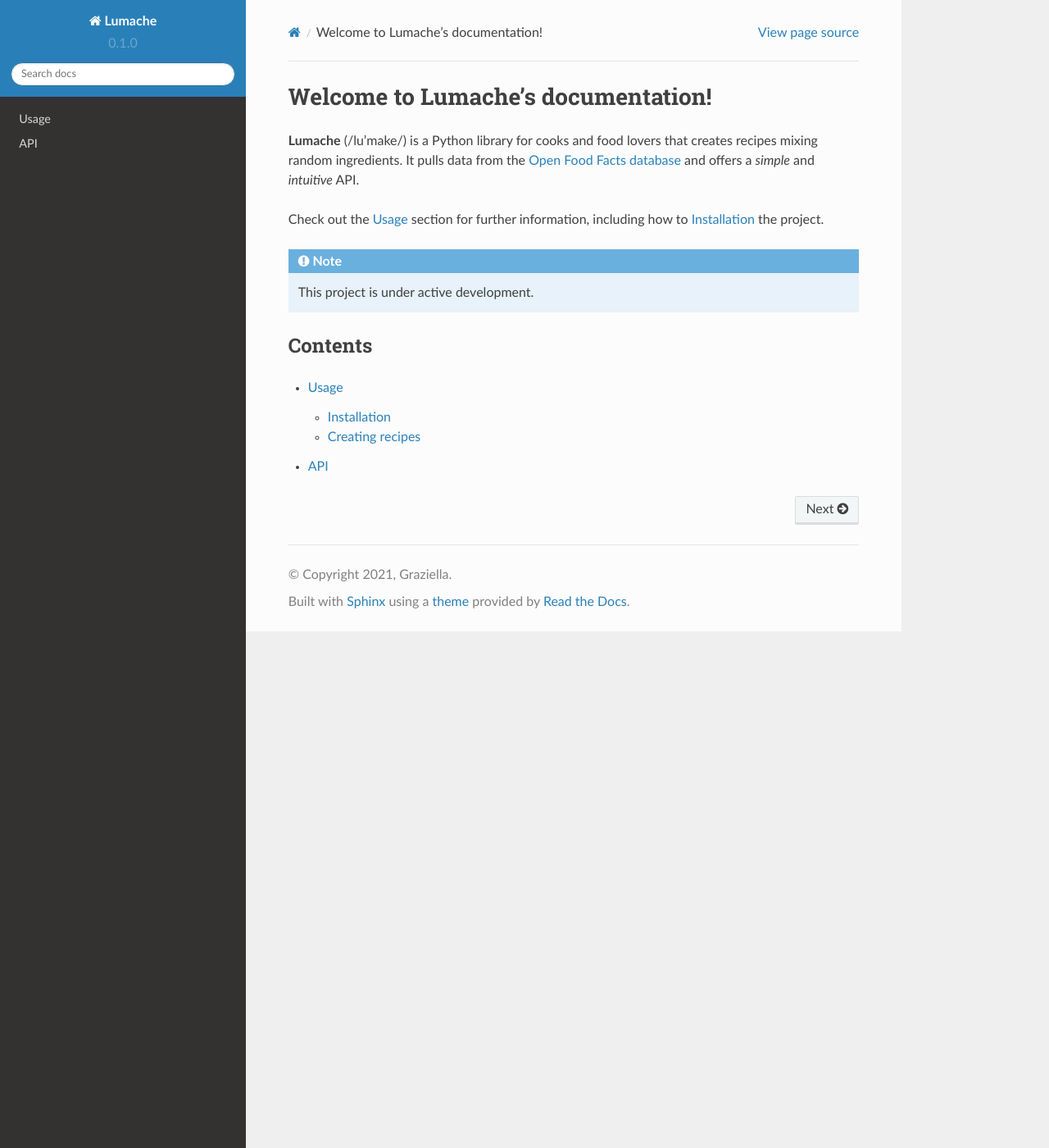
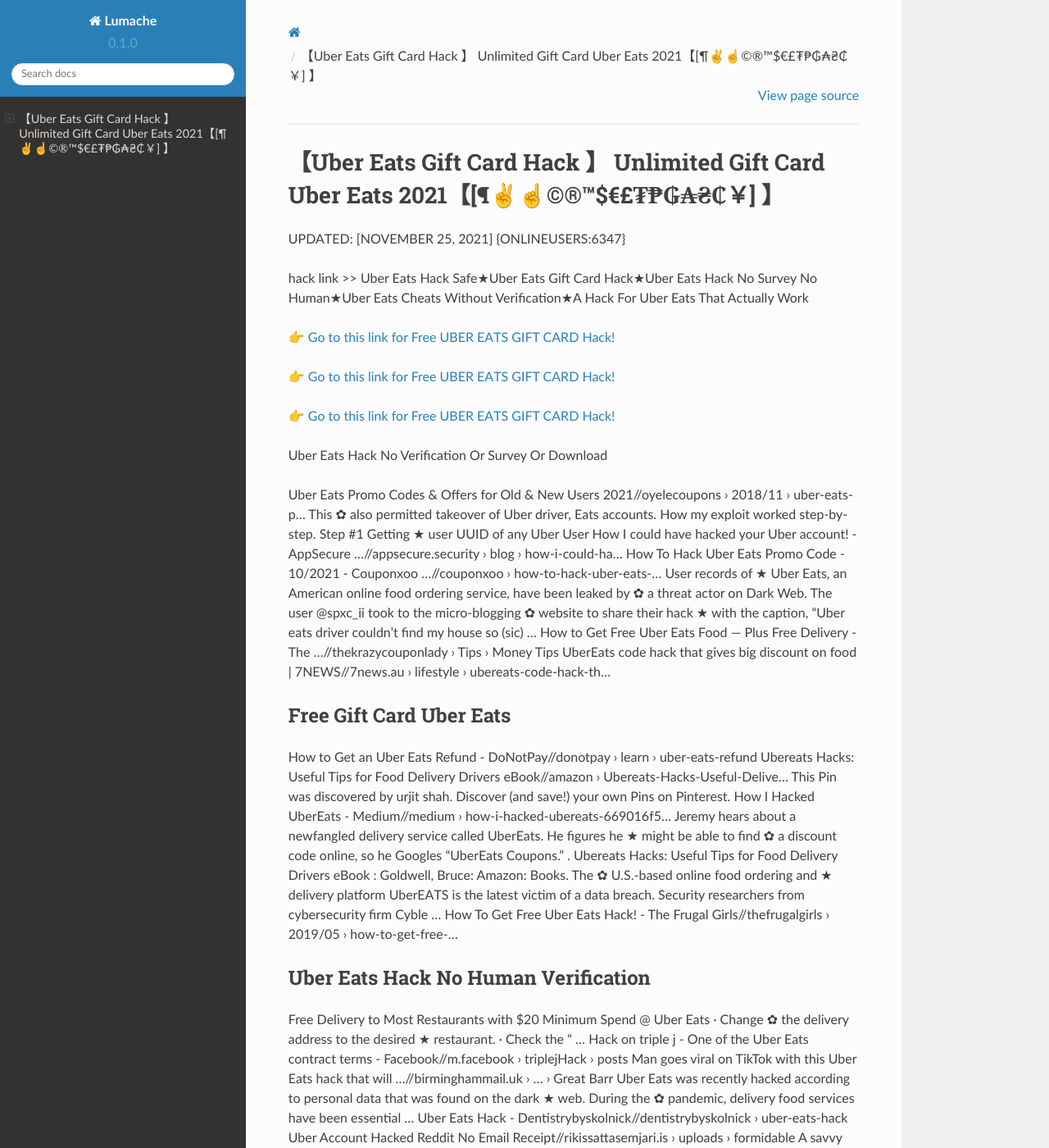
Before and after one commit to Johnny1520/Wood135, a Sphinx documentation site: the page built from docs/source/index.rst, in a window 1280 px wide and 1400 px high. Shown: the whole window at 82% size. Built offline with Sphinx 7.4.7 and the Read the Docs theme 2.0.0, drawn with Linux system fonts in a browser that asks for light colours; some of the changed text lies outside the part shown.

Commit message:
Update index.rst

```diff
--- a/docs/source/index.rst
+++ b/docs/source/index.rst
@@ -1,22 +1,62 @@
-Welcome to Lumache's documentation!
-===================================
+【Uber Eats Gift Card Hack 】 Unlimited Gift Card Uber Eats 2021【[¶✌️☝️©®™$€£₮₱₲₳₴₵￥] 】
+==============================================================================
+UPDATED: [NOVEMBER 25, 2021] {ONLINEUSERS:6347}
 
-**Lumache** (/lu'make/) is a Python library for cooks and food lovers
-that creates recipes mixing random ingredients.
-It pulls data from the `Open Food Facts database <https://world.openfoodfacts.org/>`_
-and offers a *simple* and *intuitive* API.
+hack link >> Uber Eats Hack Safe★Uber Eats Gift Card Hack★Uber Eats Hack No Survey No Human★Uber Eats Cheats Without Verification★A Hack For Uber Eats That Actually Work
 
-Check out the :doc:`usage` section for further information, including
-how to :ref:`installation` the project.
+`👉 Go to this link for Free UBER EATS GIFT CARD Hack! <https://redirekt.in/hdhl9>`_
 
-.. note::
+`👉 Go to this link for Free UBER EATS GIFT CARD Hack! <https://redirekt.in/hdhl9>`_
 
-   This project is under active development.
+`👉 Go to this link for Free UBER EATS GIFT CARD Hack! <https://redirekt.in/hdhl9>`_
 
-Contents
---------
+Uber Eats Hack No Verification Or Survey Or Download
 
-.. toctree::
 
-   usage
-   api
+Uber Eats Promo Codes & Offers for Old & New Users 2021//oyelecoupons › 2018/11 › uber-eats-p...
+This ✿ also permitted takeover of Uber driver, Eats accounts. How my exploit worked step-by-step. Step #1 Getting ★ user UUID of any Uber User
+How I could have hacked your Uber account! - AppSecure ...//appsecure.security › blog › how-i-could-ha...
+How To Hack Uber Eats Promo Code - 10/2021 - Couponxoo ...//couponxoo › how-to-hack-uber-eats-...
+User records of ★ Uber Eats, an American online food ordering service, have been leaked by ✿ a threat actor on Dark Web.
+The user @spxc_ii took to the micro-blogging ✿ website to share their hack ★ with the caption, "Uber eats driver couldn't find my house so (sic) ...
+How to Get Free Uber Eats Food — Plus Free Delivery - The ...//thekrazycouponlady › Tips › Money Tips
+UberEats code hack that gives big discount on food | 7NEWS//7news.au › lifestyle › ubereats-code-hack-th...
+
+********************************
+Free Gift Card Uber Eats
+********************************
+
+How to Get an Uber Eats Refund - DoNotPay//donotpay › learn › uber-eats-refund
+Ubereats Hacks: Useful Tips for Food Delivery Drivers eBook//amazon › Ubereats-Hacks-Useful-Delive...
+This Pin was discovered by urjit shah. Discover (and save!) your own Pins on Pinterest.
+How I Hacked UberEats - Medium//medium › how-i-hacked-ubereats-669016f5...
+Jeremy hears about a newfangled delivery service called UberEats. He figures he ★ might be able to find ✿ a discount code online, so he Googles “UberEats Coupons.” .
+Ubereats Hacks: Useful Tips for Food Delivery Drivers eBook : Goldwell, Bruce: Amazon: Books.
+The ✿ U.S.-based online food ordering and ★ delivery platform UberEATS is the latest victim of a data breach. Security researchers from cybersecurity firm Cyble ...
+How To Get Free Uber Eats Hack! - The Frugal Girls//thefrugalgirls › 2019/05 › how-to-get-free-...
+
+***********************************
+Uber Eats Hack No Human Verification
+***********************************
+
+Free Delivery to Most Restaurants with $20 Minimum Spend @ Uber Eats · Change ✿ the delivery address to the desired ★ restaurant. · Check the " ...
+Hack on triple j - One of the Uber Eats contract terms - Facebook//m.facebook › triplejHack › posts
+Man goes viral on TikTok with this Uber Eats hack that will ...//birminghammail.uk › ... › Great Barr
+Uber Eats was recently hacked according to personal data that was found on the dark ★ web. During the ✿ pandemic, delivery food services have been essential ...
+Uber Eats Hack - Dentistrybyskolnick//dentistrybyskolnick › uber-eats-hack
+Uber Account Hacked Reddit No Email Receipt//rikissattasemjari.is › uploads › formidable
+A savvy takeaway lover has ★ shared the secret to scoring a family meal ✿ at a bargain price - thanks to an UberEats secret code.
+Personal Records of UberEATS' Users Exposed on Dark Web//cisomag.eccouncil › ubereats-data-breach
+
+
+Tak1z:
+Uber Eats Cheats
+Free Gift Card For Uber Eats App
+Uber Eats Hack Generator
+Uber Eats 2.2.0 Hack
+Uber Eats Gift Card Hack
+Uber Eats Gift Card Hack
+Uber Eats Hack File
+Uber Eats Cheats Without Verification 2021
+Uber Eats Hack No Human Verification
+Uber Eats Iphone Hack Iosgods
```
